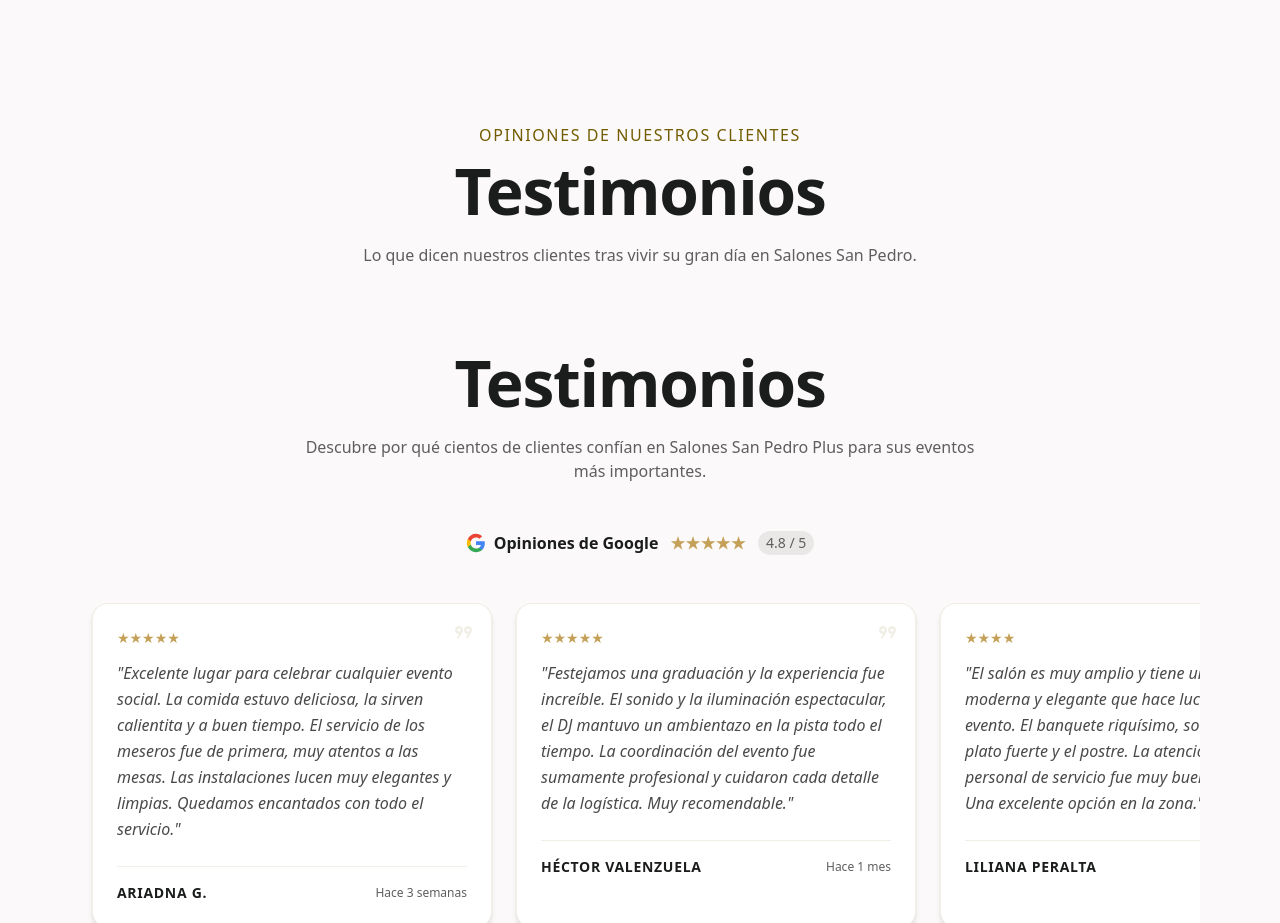
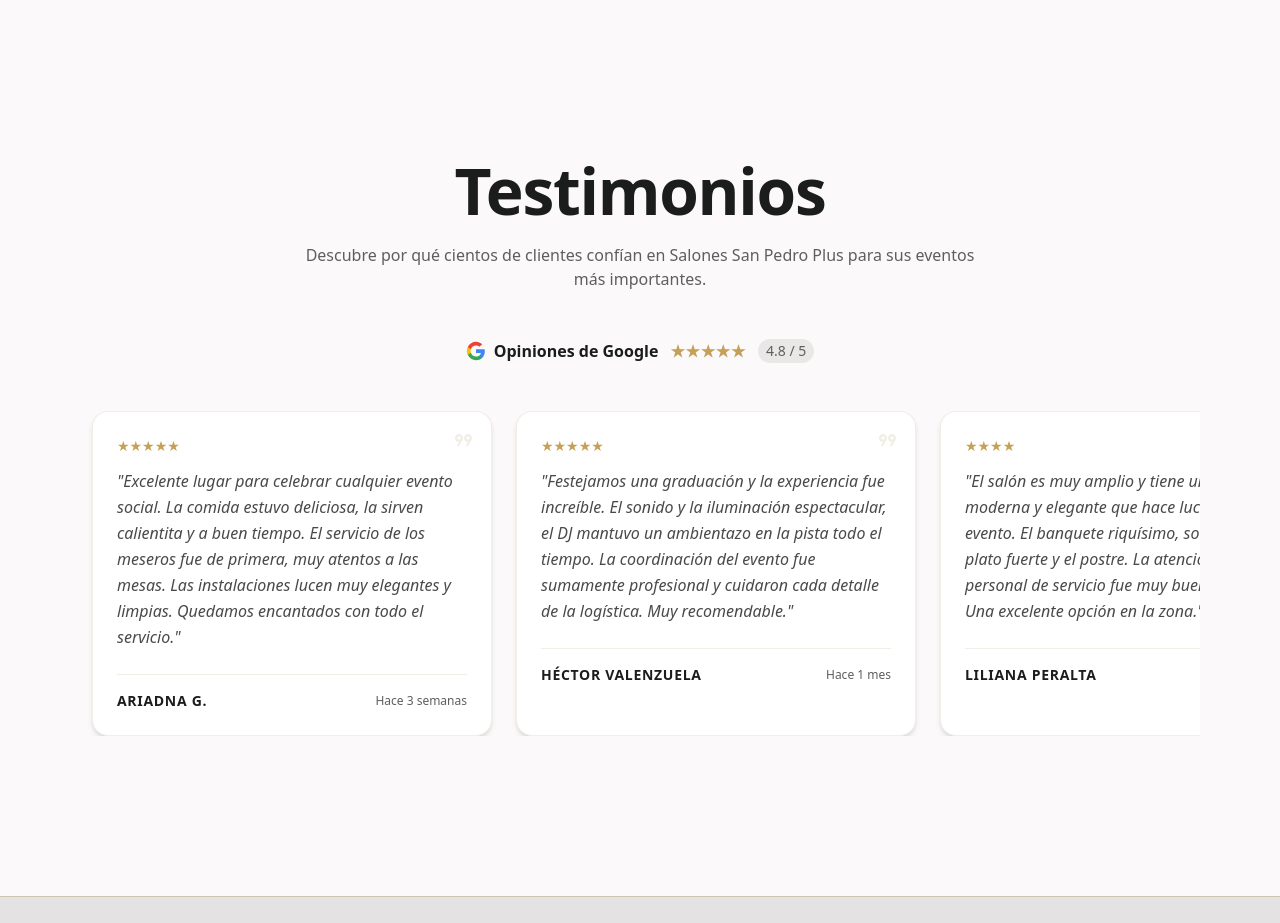
Before and after one commit to aloomushi-pixel/Salones-San-Pedro, a Next.js app: page / in a window 1280 px wide. Shown: the part 5800-6723 px from the top of the page. Built offline with nearby package versions, Linux system fonts and the light colour scheme; a web font is replaced by a local one.

Commit message:
style: remove testimonios header text

```diff
--- a/src/app/page.tsx
+++ b/src/app/page.tsx
@@ -244,13 +244,7 @@ export default function Home() {
         {/* Sección Testimonios */}
         <section className="py-section-gap px-margin-mobile md:px-margin-desktop bg-surface" id="testimonios">
           <div className="max-w-container-max mx-auto">
-            <div className="text-center mb-12">
-              <span className="font-label-sm text-primary tracking-widest uppercase">Opiniones de Nuestros Clientes</span>
-              <h2 className="font-display-lg text-headline-md md:text-display-lg text-on-surface mt-2">Testimonios</h2>
-              <p className="text-secondary mt-4 max-w-2xl mx-auto">
-                Lo que dicen nuestros clientes tras vivir su gran día en Salones San Pedro.
-              </p>
-            </div>
+
             <TestimoniosCarousel />
           </div>
         </section>
```
